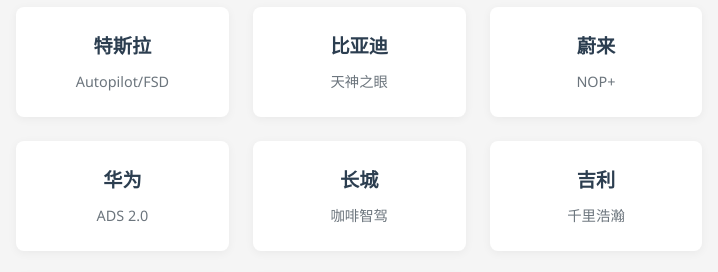
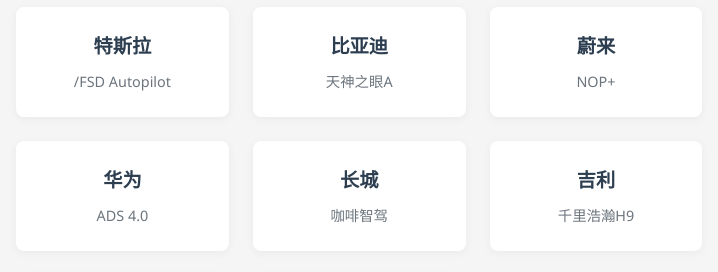
Before and after one commit to wuhao20121001/wuhao20121001.github.io, a plain HTML site: page index.html in a window 1280 px wide. Shown: the part 945-1217 px from the top of the page, 44-762 px from the left. Drawn offline with Linux system fonts and the light colour scheme.

Commit message:
Update brand descriptions in index.html

```diff
--- a/index.html
+++ b/index.html
@@ -65,11 +65,11 @@
                 <div class="brands-grid">
                     <div class="brand-card">
                         <h4>特斯拉</h4>
-                        <p>Autopilot/FSD</p>
+                        <p>/FSD Autopilot</p>
                     </div>
                     <div class="brand-card">
                         <h4>比亚迪</h4>
-                        <p>天神之眼</p>
+                        <p>天神之眼A</p>
                     </div>
                     <div class="brand-card">
                         <h4>蔚来</h4>
@@ -85,7 +85,7 @@
                     </div>
                     <div class="brand-card">
                         <h4>华为</h4>
-                        <p>ADS 2.0</p>
+                        <p>ADS 4.0</p>
                     </div>
                     <div class="brand-card">
                         <h4>长城</h4>
@@ -93,7 +93,7 @@
                     </div>
                     <div class="brand-card">
                         <h4>吉利</h4>
-                        <p>千里浩瀚</p>
+                        <p>千里浩瀚H9</p>
                     </div>
                     <div class="brand-card">
                         <h4>奔驰</h4>
```
